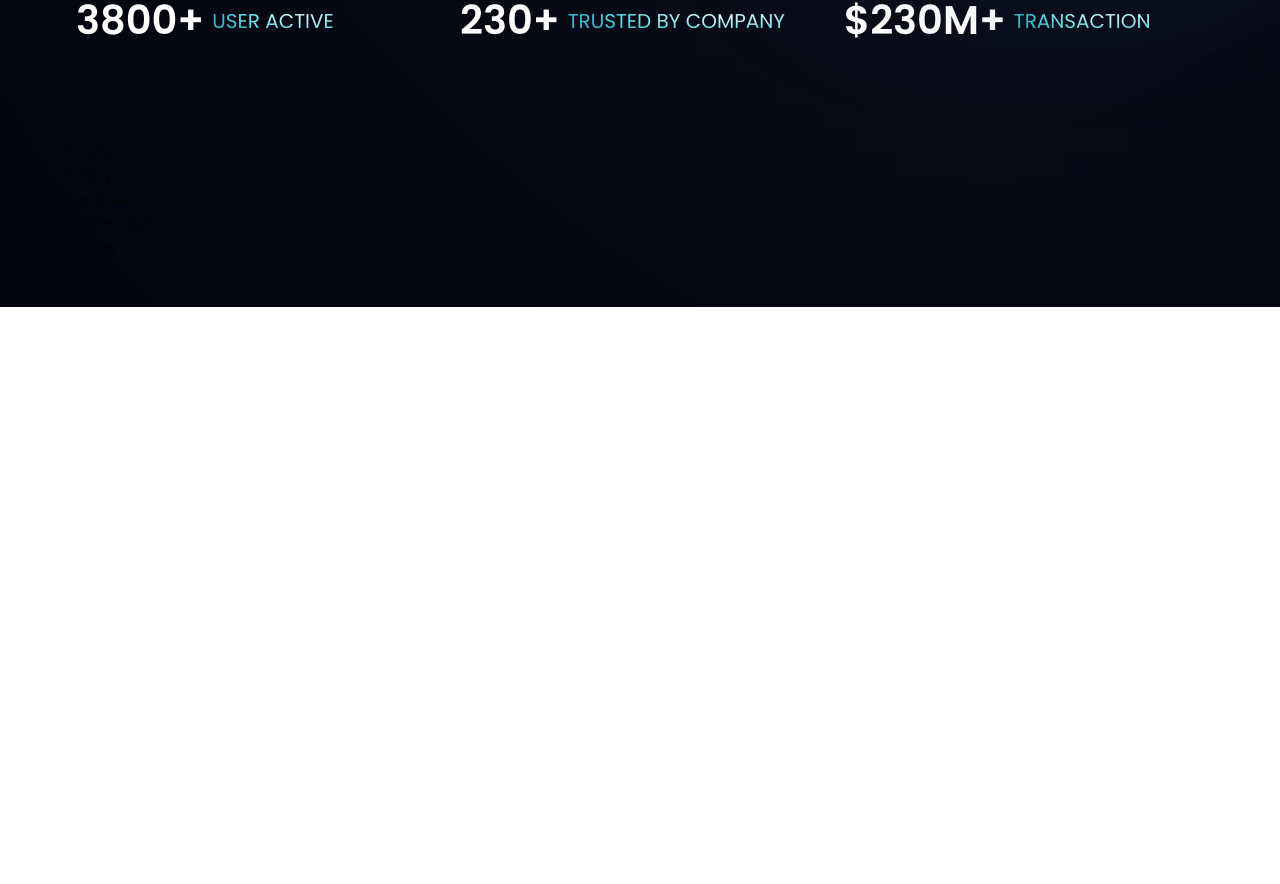
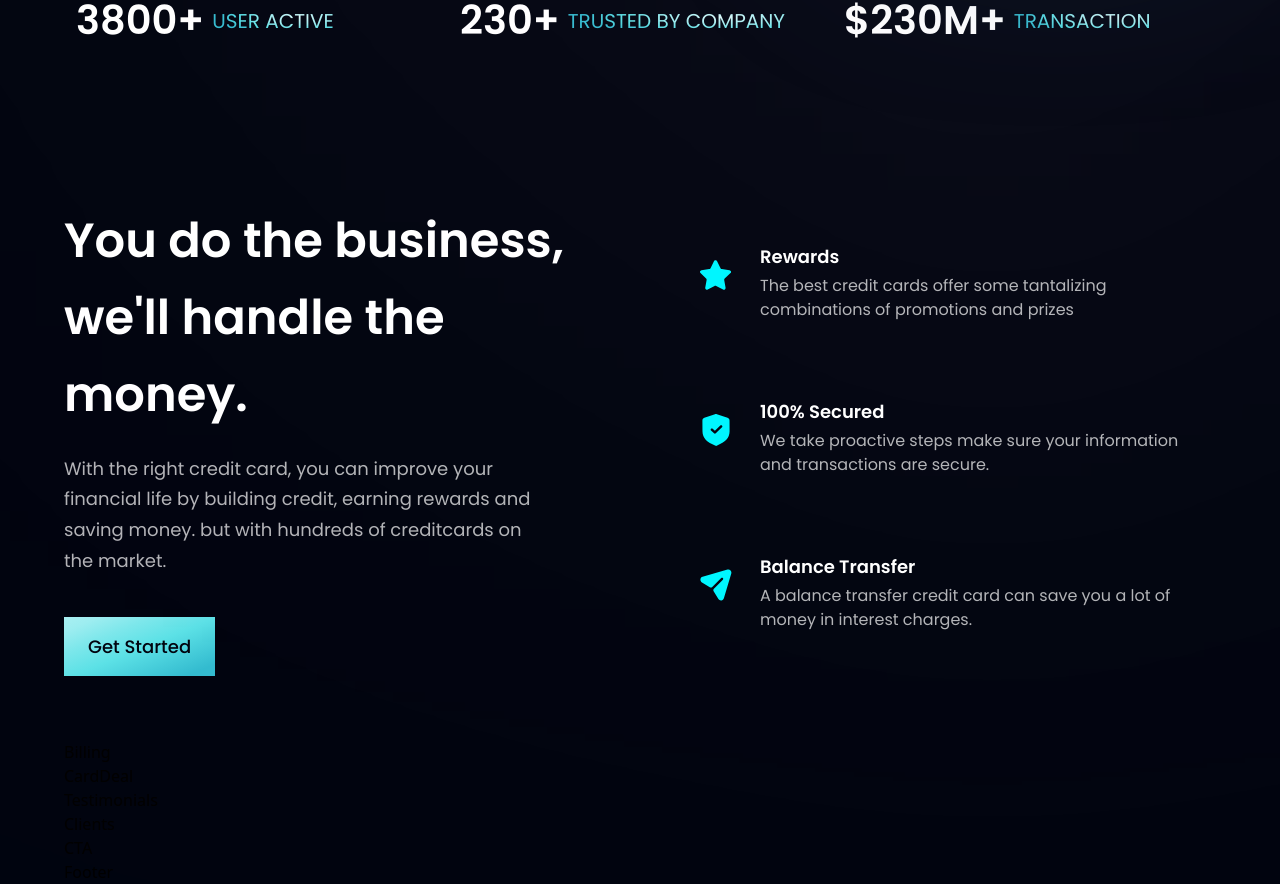
Before and after one commit to Masterchinedum/R-Bank-App, a React (Vite) app in the folder R_Bank_App/: page / in a window 1280 px wide. Shown: the part 821-1705 px from the top of the page. Before the commit the page ends 1128 px from the top, so only its background shows below. Built offline with nearby package versions, Linux system fonts and the light colour scheme.

Commit message:
edit Business.jsx and button.jsx

```diff
--- a/R_Bank_App/src/components/Business.jsx
+++ b/R_Bank_App/src/components/Business.jsx
@@ -1,8 +1,42 @@
-import React from 'react'
+import { features } from '../constants';
+import styles, { layout } from '../style';
+import Button from './Button';
+
+const FeatureCard = ( { icon, title, content, index }) => (
+    <div className={`flex flex-row p-6 rounded-[20px] ${index !== features.length -1 ? "mb-6" : "mb-0"} feature-card`}>
+      <div className= {`w-[64px] h-[64px] rounded-full ${styles.flexCenter} bg-dimblue`}>
+      <img src= {icon} alt="icon" className= "w-[50%] h-[50%] object-contaoin " />
+    </div>
+    <div className='flex-1 flex flex-col ml-3'>
+      <h4 className='font-poppins font-semibold text-white text-[18px] leadiing-[23px] mb-1'>
+        {title}
+      </h4>
+      <p className='font-poppins font-normal text-dimWhite text-[16px] leadiing-[24px] mb-1'>
+        {content}
+      </p>
+
+    </div>
+
+  </div>
+)
 
 const Business = () => {
   return (
-    <div>Business</div>
+    <section id="features" className={layout.section}>
+      <div className={layout.sectionInfo}>
+        <h2 className={styles.heading2}>You do the business, <br className="sm:block hidden" /> we'll handle the money. </h2>
+        <p className={`${styles.paragraph} max-w-[470px] mt-5`}>
+          With the right credit card, you can improve your financial life by building credit, earning rewards and saving money. but with hundreds of creditcards on the market.
+        </p>
+        <Button  styles="mt-10"/>
+      </div>
+
+      <div className={`${layout.sectionImg} flex-col`}>
+        {features.map ((feature, index) => (
+          <FeatureCard key={feature.id} { ...feature} index={index} />
+         ))}
+      </div>
+    </section>
   )
 }
 
--- a/R_Bank_App/src/components/Button.jsx
+++ b/R_Bank_App/src/components/Button.jsx
@@ -1,8 +1,10 @@
 import React from 'react'
 
-const Button = () => {
+const Button = ({ styles }) => {
   return (
-    <div>Button</div>
+    <button type='button' className={`py-4 px-6 bg-blue-gradient font-poppins font-medium text-[18px] text-primary outline-none ${styles}`}>
+      Get Started
+    </button>
   )
 }
 
```
